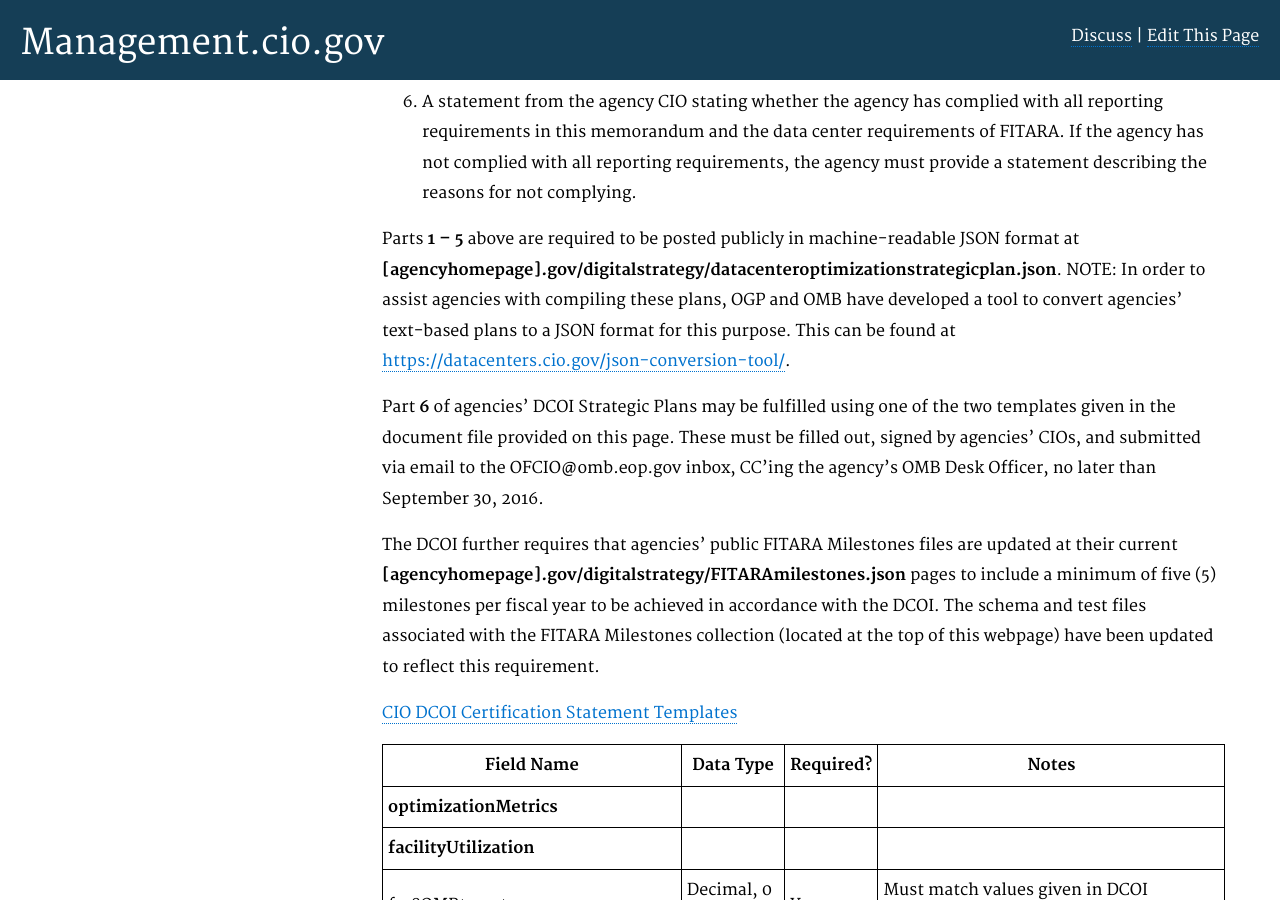
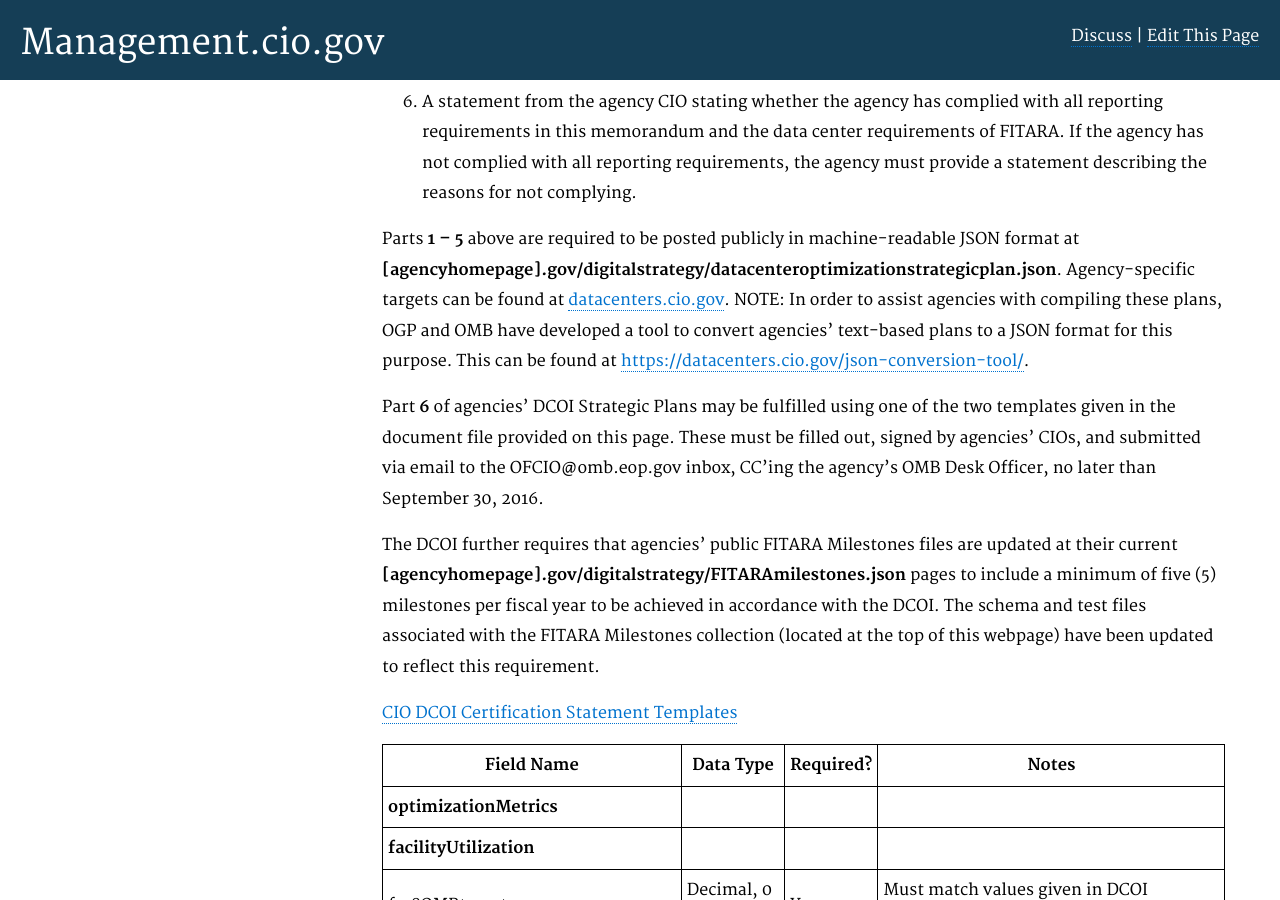
Before and after one commit to WhiteHouse/CIOmanagement, a Jekyll site: the page built from pages/schema.md, in a window 1280 px wide and 900 px high, scrolled down 4946 px. Built offline with Jekyll 4.4.1, drawn with Linux system fonts in a browser that asks for light colours.

Commit message:
Update schema.md
added reference to https://datacenters.cio.gov/agency-strategic-plan/

```diff
--- a/pages/schema.md
+++ b/pages/schema.md
@@ -118,7 +118,7 @@ The DCOI Strategic Plan has the following six required elements:
   5. Historical costs, cost savings, and cost avoidances due to data center consolidation and optimization through fiscal year 2015; and
   6. A statement from the agency CIO stating whether the agency has complied with all reporting requirements in this memorandum and the data center requirements of FITARA. If the agency has not complied with all reporting requirements, the agency must provide a statement describing the reasons for not complying.
 
-Parts **1 – 5** above are required to be posted publicly in machine-readable JSON format at **[agencyhomepage].gov/digitalstrategy/datacenteroptimizationstrategicplan.json**. NOTE: In order to assist agencies with compiling these plans, OGP and OMB have developed a tool to convert agencies’ text-based plans to a JSON format for this purpose. This can be found at [https://datacenters.cio.gov/json-conversion-tool/](https://datacenters.cio.gov/json-conversion-tool/).
+Parts **1 – 5** above are required to be posted publicly in machine-readable JSON format at **[agencyhomepage].gov/digitalstrategy/datacenteroptimizationstrategicplan.json**. Agency-specific targets can be found at [datacenters.cio.gov](https://datacenters.cio.gov/agency-strategic-plan/). NOTE: In order to assist agencies with compiling these plans, OGP and OMB have developed a tool to convert agencies’ text-based plans to a JSON format for this purpose. This can be found at [https://datacenters.cio.gov/json-conversion-tool/](https://datacenters.cio.gov/json-conversion-tool/).
 
 Part **6** of agencies’ DCOI Strategic Plans may be fulfilled using one of the two templates given in the document file provided on this page.  These must be filled out, signed by agencies’ CIOs, and submitted via email to the OFCIO@omb.eop.gov inbox, CC’ing the agency’s OMB Desk Officer, no later than September 30, 2016.
 
```
